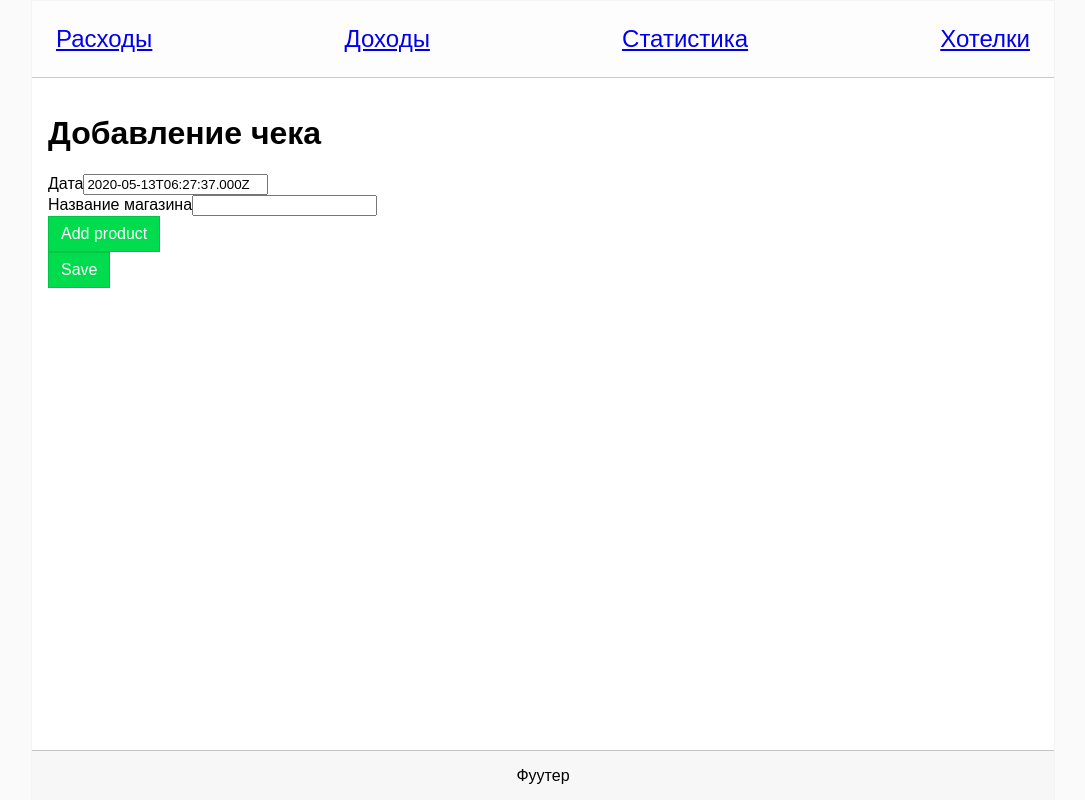
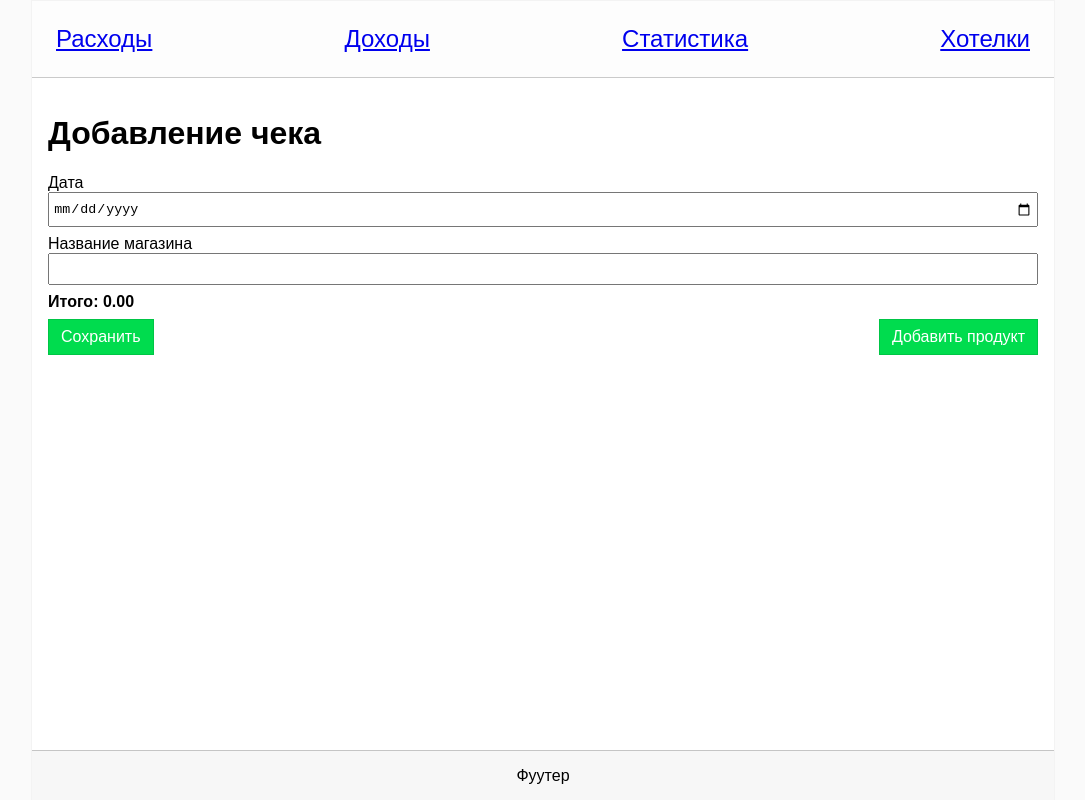
Before and after one commit to Goodzonchik/home-money, a Next.js app: page /receipt-add-container in a window 1280 px wide. Shown: the whole page, without its empty margins (97-1182 px from the left). Built offline with nearby package versions, Linux system fonts and the light colour scheme.

Commit message:
add markup and refactoring

```diff
--- a/components/ProductAdd.tsx
+++ b/components/ProductAdd.tsx
@@ -1,4 +1,18 @@
 import { useState } from 'react';
+
+const categoryList = [
+  'Еда',
+  'Гигиена',
+  'Автомобиль и транспорт',
+  'Бытовые товары',
+  'Здоровье',
+  'Связь',
+  'Подарки',
+  'Животные',
+  'Одежда и обувь',
+  'Услуги ЖКХ',
+  'Другое',
+];
 
 export default function ProductAdd({
   change,
@@ -23,10 +37,18 @@ export default function ProductAdd({
 
   return (
     <>
+      <div className={'product-container'}>
         <div className={'product-form'}>
+          <div className={'product-form-group'}>
+            <div className='form-row'>
               <label>Название</label>
-        <input name='name' value={product.name} onChange={changeItem}></input>
-        <br />
+              <input
+                name='name'
+                value={product.name}
+                onChange={changeItem}
+              ></input>
+            </div>
+            <div className='form-row'>
               <label>Единицы измерения</label>
               <select name='unit' onChange={changeItem}>
                 <option value={'Шт'}>Шт</option>
@@ -34,17 +56,74 @@ export default function ProductAdd({
                 <option value={'Кг'}>Кг</option>
                 <option value={'М'}>М</option>
               </select>
-        <br />
+            </div>
+          </div>
+          <div className={'product-form-group'}>
+            <div className='form-row'>
+              <div
+                style={{
+                  display: 'flex',
+                  justifyContent: 'space-between',
+                  width: '100%',
+                }}
+              >
+                <div className='form-row' style={{ margin: '0', width: '49%' }}>
                   <label>Количество</label>
-        <input name='count' value={product.count} onChange={changeItem}></input>
+                  <input
+                    name='count'
+                    value={product.count}
+                    onChange={changeItem}
+                  ></input>
+                </div>
+                <div className='form-row' style={{ margin: '0', width: '49%' }}>
                   <label>Цена</label>
-        <input name='cost' value={product.cost} onChange={changeItem}></input>
-        <label>Итого</label>
-        <strong>{product.count * product.cost || 0}</strong>
-        <button onClick={removeItem}>Удалить</button>
+                  <input
+                    name='cost'
+                    value={product.cost}
+                    onChange={changeItem}
+                  ></input>
+                </div>
+              </div>
+            </div>
+            <div className='form-row'>
+              <label>Категория</label>
+              <select
+                name='category'
+                value={product.category}
+                onChange={changeItem}
+              >
+                {categoryList.map((cat) => (
+                  <option key={cat} value={cat}>
+                    {cat}
+                  </option>
+                ))}
+              </select>
+            </div>
+          </div>
+        </div>
+        <div className={'product-form-footer'}>
+          <div>
+            <strong>
+              <span>Итого: </span>
+              {product.count * product.cost || 0}
+            </strong>
+          </div>
+          <button className={'remove-button'} onClick={removeItem}>
+            Удалить
+          </button>
+        </div>
       </div>
 
       <style jsx>{`
+        .product-container {
+          margin: 0.5em 0;
+          border: 1px solid #bdbdbd;
+        }
+
+        .product-form-group {
+          width: 49%;
+        }
+
         .product-form {
           width: 100%;
           display: flex;
@@ -52,6 +131,15 @@ export default function ProductAdd({
           flex-direction: row;
           padding: 1em;
         }
+
+        .product-form-footer {
+          width: 100%;
+          display: flex;
+          justify-content: space-between;
+          flex-direction: row;
+          padding: 0 1em 1em 1em;
+          align-items: baseline;
+        }
       `}</style>
     </>
   );
--- a/components/ReceiptAdd.tsx
+++ b/components/ReceiptAdd.tsx
@@ -10,7 +10,7 @@ import calcTotal from '../utils/calculation';
 
 const initReceipt = {
   id: uuid.v4(),
-  date: new Date().toISOString(),
+  date: new Date().toString(),
   shop: '',
   products: [],
 };
@@ -34,9 +34,9 @@ export default function ReceiptAdd() {
     const products = receipt.products;
     products.push({
       id: uuid.v4(),
-      category: 'Еда',
+      category: '',
       name: '',
-      unit: 'Шт',
+      unit: '',
       cost: 0,
       count: 1,
     });
@@ -69,16 +69,17 @@ export default function ReceiptAdd() {
         <h1>Добавление чека</h1>
 
         <form onSubmit={(e) => e.preventDefault()}>
-          <div>
+          <div className={'form-row'}>
             <label>Дата</label>
-            <input value={receipt.date} onChange={changeDate}></input>
+            <input
+              type='date'
+              value={receipt.date}
+              onChange={changeDate}
+            ></input>
           </div>
-          <div>
+          <div className={'form-row'}>
             <label>Название магазина</label>
             <input value={receipt.shop} onChange={changeShop}></input>
-          </div>
-          <div>
-            <button onClick={addProduct}>Add product</button>
           </div>
           {receipt.products.map((product) => (
             <ProductAdd
@@ -89,7 +90,19 @@ export default function ReceiptAdd() {
             ></ProductAdd>
           ))}
           <div>
-            <button onClick={save}>Save</button>
+            <strong>
+              <span>Итого: {calcTotal(receipt.products)}</span>
+            </strong>
+          </div>
+          <div
+            style={{
+              marginTop: '0.5em',
+              display: 'flex',
+              justifyContent: 'space-between',
+            }}
+          >
+            <button onClick={save}>Сохранить</button>
+            <button onClick={addProduct}>Добавить продукт</button>
           </div>
         </form>
       </Layout>
--- a/db.json
+++ b/db.json
@@ -29,6 +29,48 @@
       "date": "2020-05-13T06:26:48.675Z",
       "amount": "345345",
       "description": "dfgdfgd"
+    },
+    {
+      "id": "78c9a0d5-a07b-42a3-b58a-76f73457b73a",
+      "date": "2020-05-13",
+      "amount": "2020",
+      "description": "dfgdfg"
+    },
+    {
+      "id": "13e18433-24dc-4b2d-81bc-c721198867ca",
+      "date": "2020-05-13",
+      "amount": "500",
+      "description": "101010"
+    },
+    {
+      "id": "04f372ef-e26a-4c83-8d74-f5af40c26633",
+      "date": "2020-05-14",
+      "amount": "35000",
+      "description": "Моя зарплатка"
+    },
+    {
+      "id": "3c66863c-4e3d-43a8-8db7-9ab73d913f9b",
+      "date": "2020-05-14",
+      "amount": "5000",
+      "description": "dfdfgdfg"
+    },
+    {
+      "id": "a079ff18-4562-4529-8157-1333866bfd48",
+      "date": "2020-05-13",
+      "amount": "234",
+      "description": "ываыва"
+    },
+    {
+      "id": "24772f99-81a1-494e-8ea4-a02ce7cc2cc1",
+      "date": "2020-05-14",
+      "amount": "345",
+      "description": "dfgdfg"
+    },
+    {
+      "id": "1903908b-dd17-4191-a4db-97eec625910a",
+      "date": "2020-05-31",
+      "amount": "666",
+      "description": "Hell"
     }
   ],
   "receipts": [
@@ -77,6 +119,52 @@
           "count": "0.5"
         }
       ]
+    },
+    {
+      "id": "7498d684-44d9-442b-a7f8-b2dca17e52d8",
+      "date": "Wed May 13 2020 12:28:07 GMT+0500 (Екатеринбург, стандартное время)",
+      "shop": "sdfsdf",
+      "products": [
+        {
+          "id": "5111e0a7-d2e3-40a0-ac16-44a991bb0357",
+          "category": "Еда",
+          "name": "sdfsdf",
+          "unit": "Шт",
+          "cost": "333",
+          "count": 1
+        }
+      ]
+    },
+    {
+      "id": "a99ccaca-a034-4680-b8c6-366f6d6612b9",
+      "date": "2020-05-13",
+      "shop": "Монетка",
+      "products": [
+        {
+          "id": "a6a5d2d5-d7c2-4b42-a3e3-fdbb362d8c72",
+          "category": "Еда",
+          "name": "Сыр",
+          "unit": "Кг",
+          "cost": "427.84",
+          "count": "0.355"
+        },
+        {
+          "id": "bb4b6306-14c9-4afd-aa6b-669001ffab7e",
+          "category": "Еда",
+          "name": "Хлеб",
+          "unit": "Шт",
+          "cost": "35.14",
+          "count": 1
+        },
+        {
+          "id": "bcdd13d2-20af-4535-ab06-2db266d17c8e",
+          "category": "Бытовые товары",
+          "name": "Пакет для мусора",
+          "unit": "Шт",
+          "cost": "47.99",
+          "count": 1
+        }
+      ]
     }
   ]
 }
--- a/pages/income.tsx
+++ b/pages/income.tsx
@@ -45,7 +45,7 @@ export default function Receipts(props) {
   );
 }
 
-export async function getStaticProps() {
+export async function getServerSideProps() {
   const low = require('lowdb');
   const FileSync = require('lowdb/adapters/FileSync');
   const adapter = new FileSync('db.json');
--- a/pages/todo.tsx
+++ b/pages/todo.tsx
@@ -7,8 +7,6 @@ export default function Receipt() {
     'Статистика по магазину',
     'Статистика по товару',
     'Статистика по категории',
-    'Доходы CRUD',
-    'Верстка',
     'Сравнение цены на товар в разных магазинах',
   ];
 
--- a/styles.css
+++ b/styles.css
@@ -31,6 +31,10 @@ thead tr {
   background-color: #f9f9f9;
 }
 
+tfoot td {
+  text-align: left;
+}
+
 button {
   border: 1px solid #00c546;
   padding: 0.5em 0.75em;
@@ -38,3 +42,31 @@ button {
   background-color: #00dc4e;
   color: white;
 }
+
+.remove-button {
+  background-color: #f30000;
+  border: 1px solid #ca0000;
+}
+
+.form-row {
+  width: 100%;
+  margin-bottom: 0.5em;
+}
+
+.form-row > label {
+  width: 100%;
+  display: block;
+}
+
+.form-row > textarea {
+  resize: vertical;
+  max-height: 5em;
+}
+
+.form-row > select,
+.form-row > input,
+.form-row > textarea {
+  line-height: 1em;
+  padding: 0.5em 0.25em;
+  width: 100%;
+}
```
Also changed, not shown: components/IncomeAdd.tsx (+11 -7 lines), pages/receipts/index.tsx (+1 -11 lines). Lines whose indentation alone changed are shown as unchanged.
